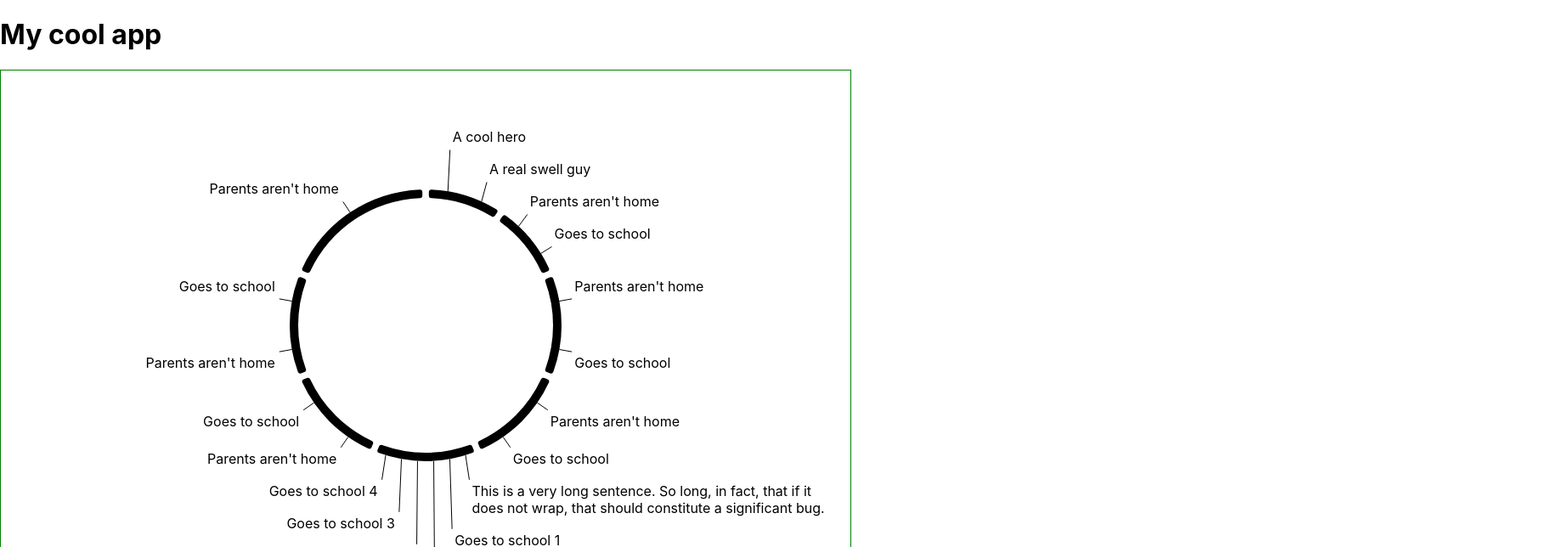
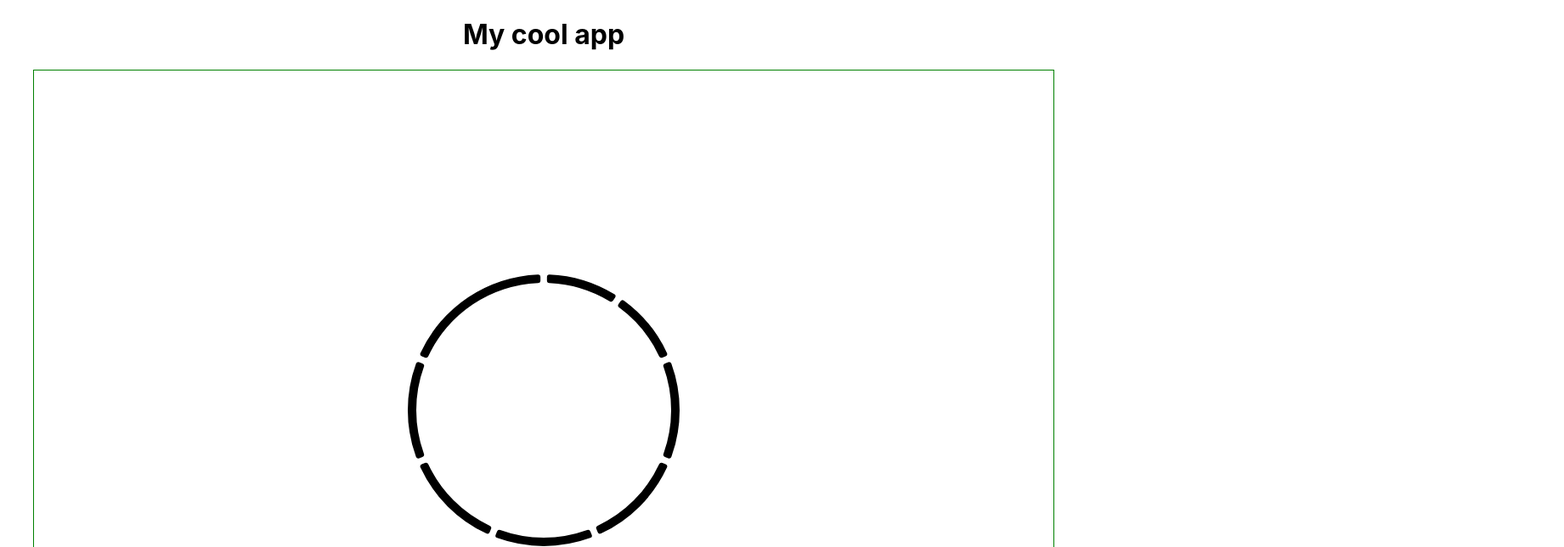
Before and after one commit to bhirsch42/story-editor, a React (Create React App) app in the folder frontend/: page / in a window 1280 px wide. Shown: the top 644 px of the page at 85% size, 1841 px wide, since content can reach past the window. Built offline with nearby package versions, Linux system fonts and the light colour scheme.

Commit message:
Don't allow dragging currently editing element

```diff
--- a/frontend/src/App.scss
+++ b/frontend/src/App.scss
@@ -1,3 +1,9 @@
+.App {
+  display: flex;
+  flex-direction: column;
+  align-items: center;
+}
+
 .wheel {
   position: relative;
   cursor: crosshair;
@@ -13,6 +19,11 @@
   left: 0;
   width: 100%;
   height: 100%;
+  pointer-events: none;
+}
+
+.wheel__scenes {
+  pointer-events: auto;
 }
 
 .wheel__scene {
--- a/frontend/src/Wheel.js
+++ b/frontend/src/Wheel.js
@@ -22,8 +22,8 @@ let ids = (function * () {
 })();
 
 function Wheel({ sections: _sections }) {
-  let width = 1000;
-  let height = 600;
+  let width = 1200;
+  let height = 800;
 
   let svgEl = useRef();
 
@@ -79,6 +79,9 @@ function Wheel({ sections: _sections }) {
 
   let sceneEventHandlers = {
     onMouseDown(scene, e) {
+      let editingEl = e.target.closest('.wheel__scene--is-editing');
+      if (editingEl) return;
+
       let el = e.target.closest('.wheel__scene');
 
       scene.dragging = {
--- a/frontend/src/fixtures/sections.js
+++ b/frontend/src/fixtures/sections.js
@@ -3,132 +3,48 @@ export default [
     id: 1,
     size: 3/32,
     title: 'You',
-    scenes: [
-      {
-        id: 2,
-        body: 'A cool hero',
-      },
-      {
-        id: 3,
-        body: 'A real swell guy',
-      },
-    ],
+    scenes: [],
   },
   {
     id: 4,
     size: 3/32,
     title: 'Need',
-    scenes: [
-      {
-        id: 5,
-        body: "Parents aren't home",
-      },
-      {
-        id: 6,
-        body: 'Goes to school',
-      },
-    ],
+    scenes: [],
   },
   {
     id: 7,
     size: 1/8,
     title: 'Go',
-    scenes: [
-      {
-        id: 8,
-        body: "Parents aren't home",
-      },
-      {
-        id: 9,
-        body: 'Goes to school',
-      },
-    ],
+    scenes: [],
   },
   {
     id: 10,
     size: 1/8,
     title: 'Search',
-    scenes: [
-      {
-        id: 11,
-        body: "Parents aren't home",
-      },
-      {
-        id: 12,
-        body: 'Goes to school',
-      },
-    ],
+    scenes: [],
   },
   {
     id: 13,
     size: 1/8,
     title: 'Find',
-    scenes: [
-      {
-        id: 14,
-        body: "This is a very long sentence. So long, in fact, that if it does not wrap, that should constitute a significant bug.",
-      },
-      {
-        id: 15,
-        body: 'Goes to school 1',
-      },
-      {
-        id: 16,
-        body: 'Goes to school 1',
-      },
-      {
-        id: 17,
-        body: 'This is a very long sentence. So long, in fact, that if it does not wrap, that should constitute a significant bug.',
-      },
-      {
-        id: 18,
-        body: 'Goes to school 3',
-      },
-      {
-        id: 19,
-        body: 'Goes to school 4',
-      },
-    ],
+    scenes: [],
   },
   {
     id: 20,
     size: 1/8,
     title: 'Take',
-    scenes: [
-      {
-        id: 21,
-        body: "Parents aren't home",
-      },
-      {
-        id: 22,
-        body: 'Goes to school',
-      },
-    ],
+    scenes: [],
   },
   {
     id: 23,
     size: 1/8,
     title: 'Return',
-    scenes: [
-      {
-        id: 24,
-        body: "Parents aren't home",
-      },
-      {
-        id: 25,
-        body: 'Goes to school',
-      },
-    ],
+    scenes: [],
   },
   {
     id: 26,
     size: 3/16,
     title: 'Change',
-    scenes: [
-      {
-        id: 27,
-        body: "Parents aren't home",
-      },
-    ],
+    scenes: [],
   },
 ]
```
